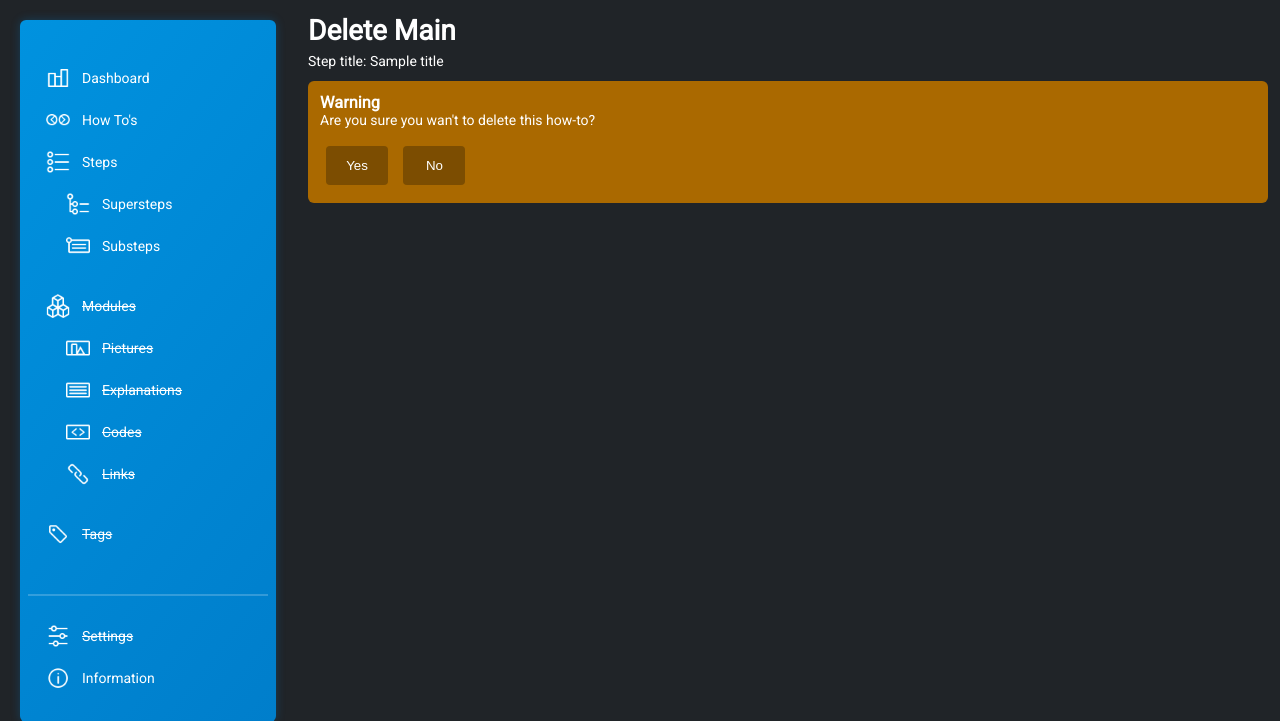
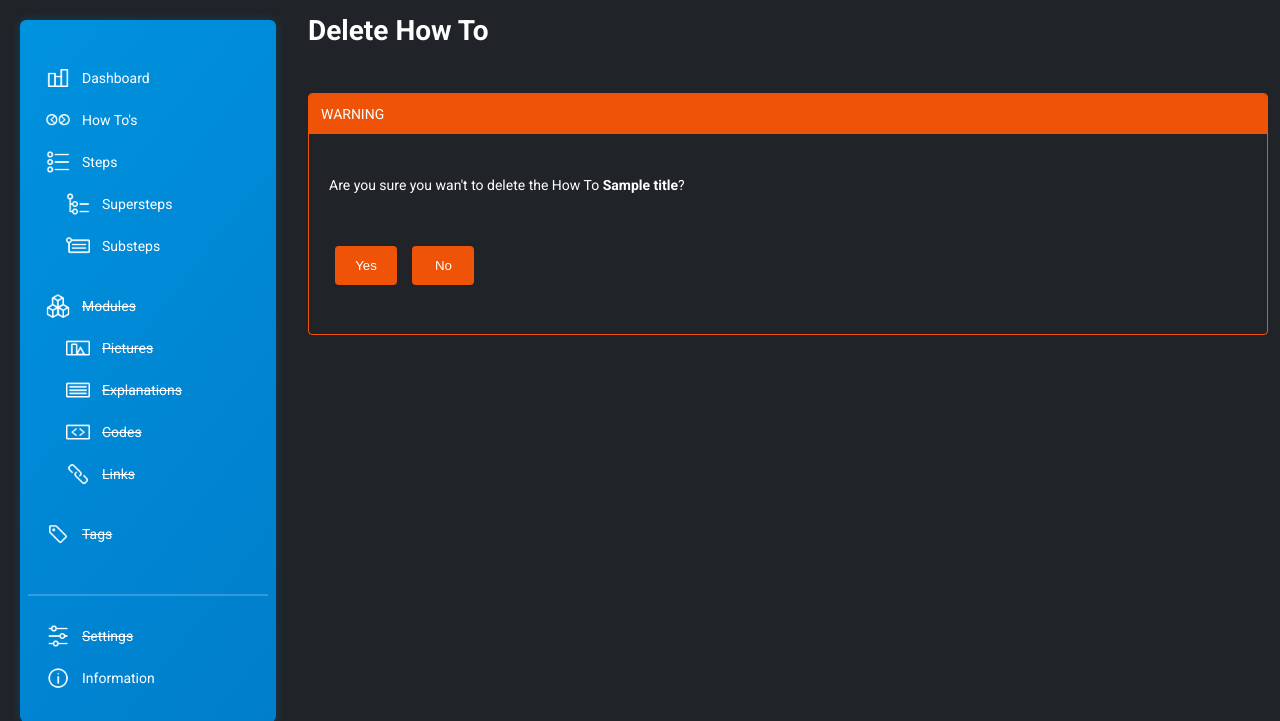
Before and after one commit to tiveritz/sequence-webapps, a Django app: template howtos-project/administration/templates/pages/howtos_delete.html in a window 1280 px wide. Shown: the top 721 px of the page. Run offline with Django 3.2, Linux system fonts and the light colour scheme; the template is opened without the code that fills it: most values are stand-ins (such as "Sample title", 1, 10 or a date in 2020); parts of the project's set-up code (start-up, migrations or seed data) failed here and were passed over.

Commit message:
[Frontend] Add new warning box design

```diff
--- a/howtos-project/administration/static/administration/style/style.css
+++ b/howtos-project/administration/static/administration/style/style.css
@@ -6,8 +6,8 @@
  * |    \__|_|\_/\___|_| |_|\__/___/    |
  * |____________________________________|
  *
- * 1.  Normalize
- * 2.  Font
+ * 1.  Font
+ * 2.  Normalize
  * 3.  Color
  * 4.  General Classes
  * 5.  General Layout
@@ -27,9 +27,19 @@
  * 99. Message for Unsupported Browsers
  */
 
- @import url("https://fonts.googleapis.com/css2?family=Roboto&display=swap");
+
 /* ----------------------------------------------------------------------------
- *    1. Normalize
+ *    1. Font
+ * ------------------------------------------------------------------------- */
+@import url('https://fonts.googleapis.com/css2?family=Roboto:wght@400;700&display=swap');
+
+body {
+	font-family: Roboto, Segoe UI, Tahoma, Geneva, Verdana, sans-serif;
+	font-size: 14px;
+}
+
+/* ----------------------------------------------------------------------------
+ *    2. Normalize
  * ------------------------------------------------------------------------- */
 * {
   margin: 0;
@@ -41,15 +51,6 @@ a {
   color: var(--white);
   text-decoration: none;
   cursor: pointer;
-}
-
-/* ----------------------------------------------------------------------------
- *    2. Font
- * ------------------------------------------------------------------------- */
-
-body {
-  font-family: Roboto, Segoe UI, Tahoma, Geneva, Verdana, sans-serif;
-  font-size: 14px;
 }
 
 /* ----------------------------------------------------------------------------
@@ -239,7 +240,6 @@ body {
 	cursor: pointer;
 }
 
-.box:hover,
 .sortable-box:hover,
 .list-box:hover {
 	background: var(--shade72);
@@ -481,25 +481,38 @@ body {
 /* ----------------------------------------------------------------------------
  *    9. Alert Box
  * ------------------------------------------------------------------------- */
- .info-box {
-	border-radius: 6px;
-	padding: 12px;
-	min-height: 120px;
+ .box-wrapper {
+    margin: 40px 0;
+    border-radius: 4px;
+    border: 1px solid white;
+}
+
+.box {
+    min-height: 200px;
+    padding: 20px;
 	display: flex;
 	flex-direction: column;
-	justify-content: center;
+	justify-content: space-around;
 }
 
-.error {
-	background: rgb(120,0,0);
+.box-header {
+    border-radius: 3px 3px 0 0;
+    padding: 12px;
 }
 
-.warning {
-	background: rgb(170, 105, 0);
+.border-warn {
+	border-color: var(--warning);
+}
+.bg-warn {
+	background: var(--warning);
 }
 
-.warning button {
-	background: rgb(124, 77, 1);
+.btn-warn {
+	background: var(--warning);
+}
+
+.btn-warn:hover {
+	opacity: .9;
 }
 
 /* ----------------------------------------------------------------------------
--- a/howtos-project/administration/templates/pages/howtos_delete.html
+++ b/howtos-project/administration/templates/pages/howtos_delete.html
@@ -3,23 +3,20 @@
 
 {% block content %}
 <div id="content">
-    <h1>Delete Main</h1>
-    <p>Step title: {{ title }}</p>
-
-    <div class="void-s"></div>
-    <div class="info-box warning">
-        <h3>Warning</h3>
-        <p>Are you sure you wan't to delete this how-to?</p>
-        <div class="void-s"></div>
-        <div>
-            <a href="{% url 'howtos_delete_confirm' id %}">
-                <button>Yes</button>
-            </a>
-            <a href="{% url 'howtos' %}">
-                <button>No</button>
-            </a>
+    <h1>Delete How To</h1>
+    <div class="box-wrapper border-warn">
+        <div class="box-header bg-warn">WARNING</div>
+        <div class="box">
+            <p>Are you sure you wan't to delete the How To <strong>{{ title }}</strong>?</p>
+            <div>
+                <a href="{% url 'howtos_delete_confirm' id %}">
+                    <button class="btn-warn">Yes</button>
+                </a>
+                <a href="{% url 'howtos' %}">
+                    <button class="btn-warn">No</button>
+                </a>
+            </div>
         </div>
     </div>
 </div>
-
 {% endblock %}
--- a/howtos-project/howtos/settings.py
+++ b/howtos-project/howtos/settings.py
@@ -4,6 +4,9 @@ from dotenv import load_dotenv
 
 # Prepare environment variables
 def parse_env_boolean(variable_name):
+    if not os.getenv(variable_name):
+        raise ImportError(f'Variable name "{variable_name}" not found in .env')
+
     var = os.getenv(variable_name).lower()
 
     if (var == 'true'): return True
@@ -26,6 +29,9 @@ ALLOWED_HOSTS = os.getenv('ALLOWED_HOSTS').split(',')
 
 SECURE_SSL_REDIRECT = parse_env_boolean('SECURE_SSL_REDIRECT')
 
+REQUESTS_SSL_VERIFICATION = parse_env_boolean('REQUESTS_SSL_VERIFICATION')
+
+API_URL = os.getenv('API_URL')
 
 # Application definition
 
```
Also changed, not shown: howtos-project/administration/templates/pages/steps_delete.html (+12 -15 lines), howtos-project/administration/templates/pages/substeps_delete.html (+12 -15 lines), howtos-project/administration/templates/pages/supersteps_delete.html (+12 -15 lines), howtos-project/administration/views.py (+43 -38 lines).
